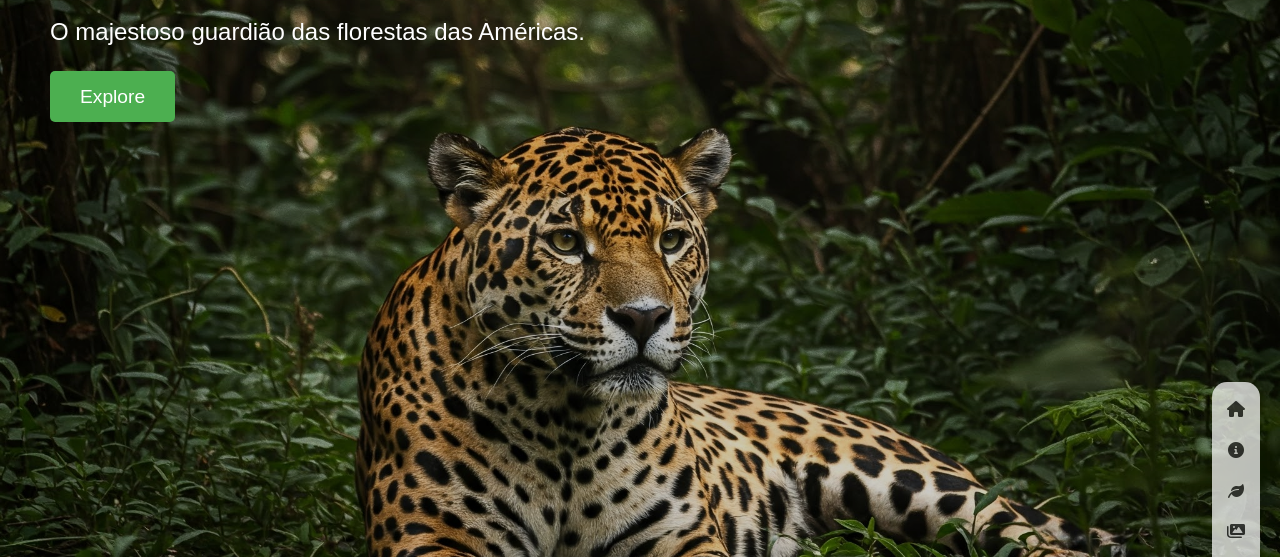
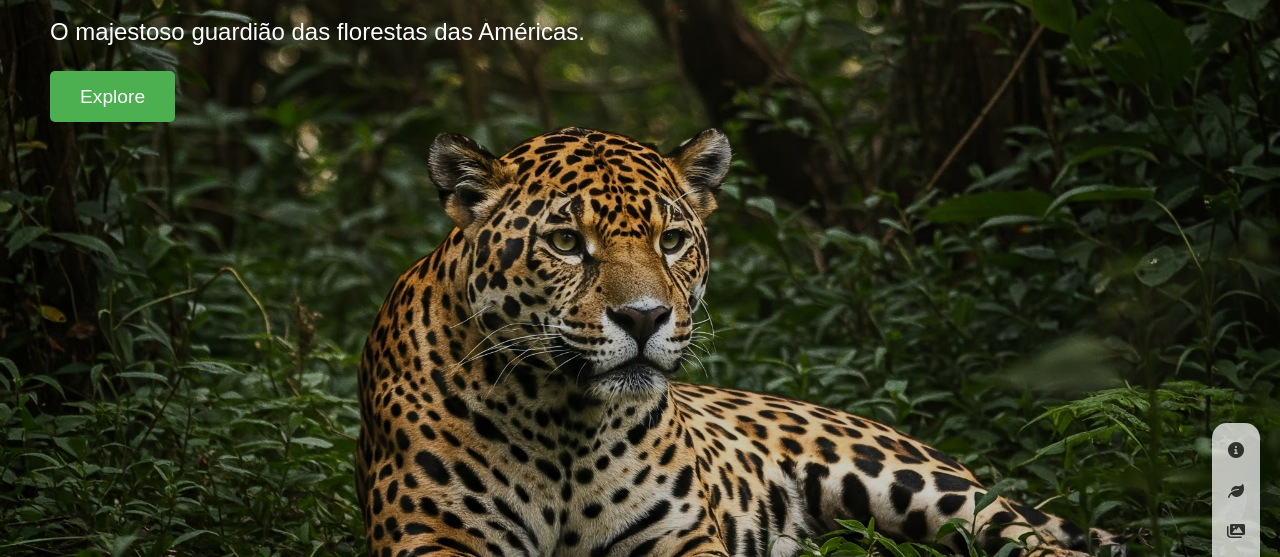
Before and after one commit to fvandrad/onca-pintada, a plain HTML site: page index.html in a window 1280 px wide. Shown: the part 139-696 px from the top of the page. Drawn offline with Linux system fonts and the light colour scheme.

Commit message:
Update index.html

```diff
--- a/index.html
+++ b/index.html
@@ -12,11 +12,6 @@
 <body id="top">
 
     <div class="fixed-menu">
-        <div class="menu-item">
-            <a href="#top">
-                <i class="fas fa-home" title="Home"></i>
-            </a>
-        </div>
         <div class="menu-item">
             <a href="#about">
                 <i class="fas fa-info-circle" title="Sobre"></i>
```
